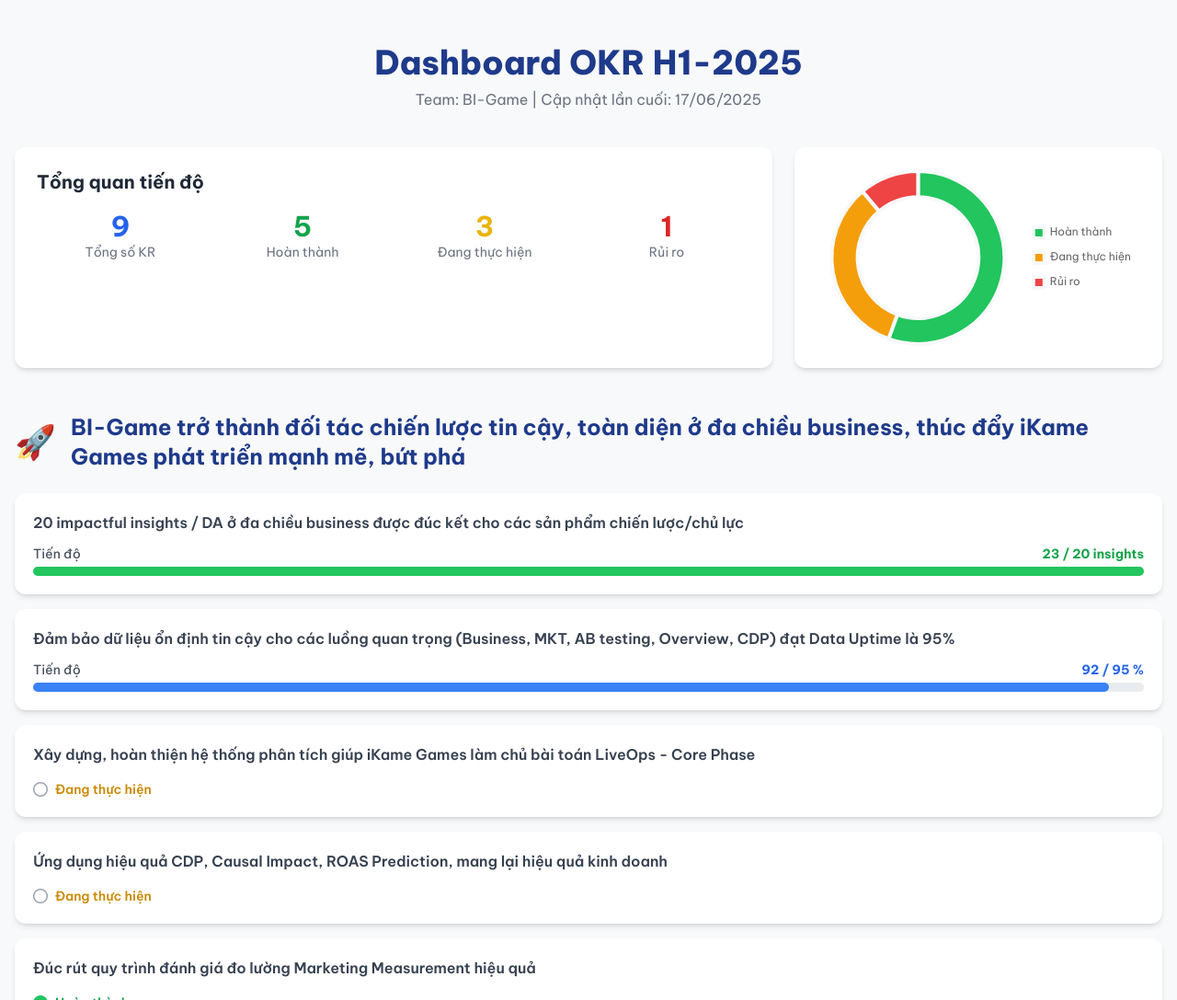
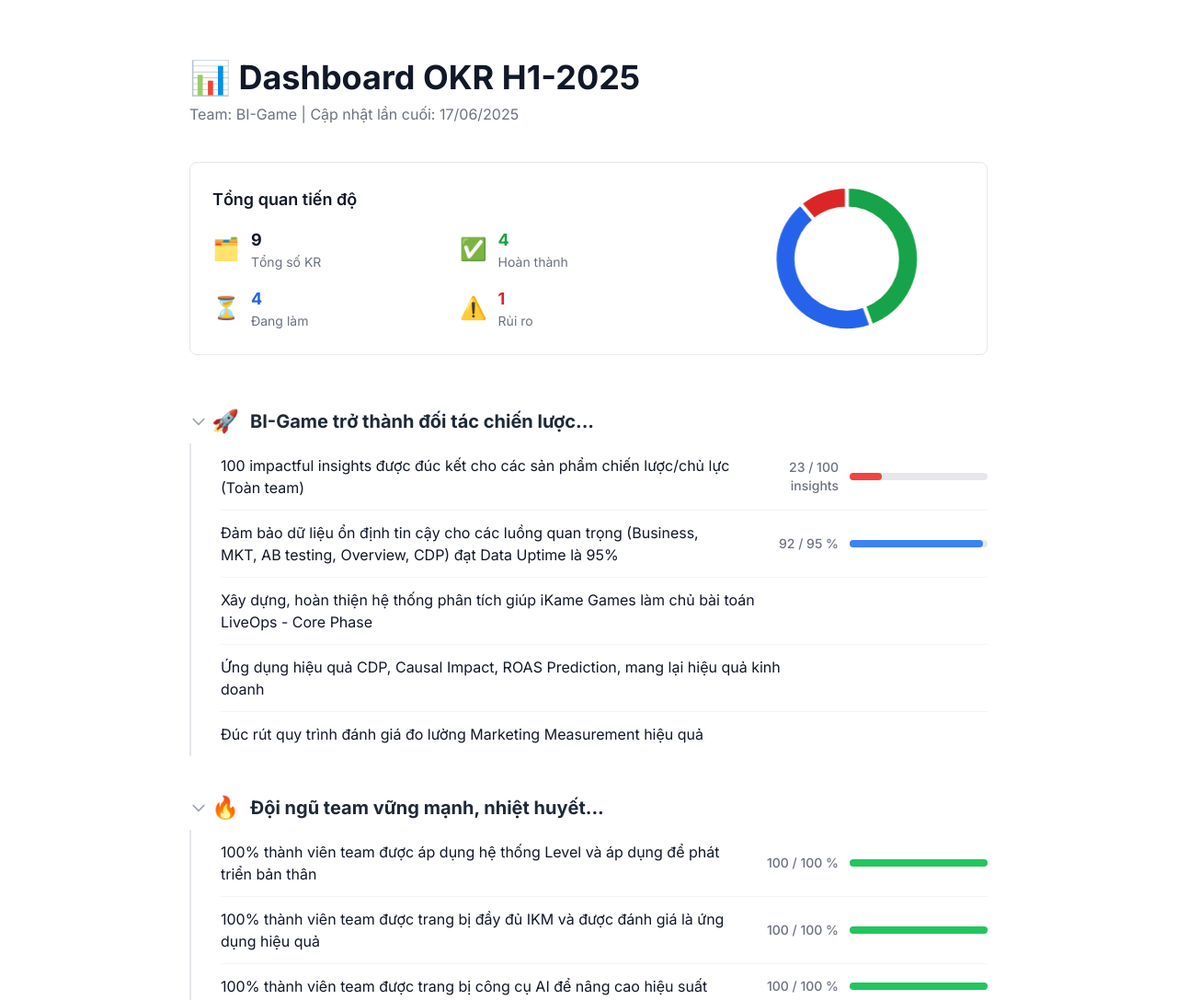
Before and after one commit to congtt041195/okr-dashboard, a plain HTML site: page index.html in a window 1280 px wide. Shown: the top 1087 px of the page at 92% size. Drawn offline with nearby package versions, Linux system fonts and the light colour scheme.

Commit message:
Update index.html

```diff
--- a/index.html
+++ b/index.html
@@ -3,113 +3,116 @@
 <head>
     <meta charset="UTF-8">
     <meta name="viewport" content="width=device-width, initial-scale=1.0">
-    <title>Dashboard Theo Dõi OKR - BI Game Team</title>
+    <title>Dashboard OKR H1-2025 | BI Game Team</title>
     <script src="https://cdn.tailwindcss.com"></script>
     <script src="https://cdn.jsdelivr.net/npm/chart.js"></script>
     <link rel="preconnect" href="https://fonts.googleapis.com">
     <link rel="preconnect" href="https://fonts.gstatic.com" crossorigin>
-    <link href="https://fonts.googleapis.com/css2?family=Be+Vietnam+Pro:wght@400;500;600;700;800&display=swap" rel="stylesheet">
-    <link href="https://cdnjs.cloudflare.com/ajax/libs/font-awesome/6.0.0-beta3/css/all.min.css" rel="stylesheet">
+    <link href="https://fonts.googleapis.com/css2?family=Inter:wght@400;500;600;700&display=swap" rel="stylesheet">
     <style>
         body {
-            font-family: 'Be Vietnam Pro', sans-serif;
-            background-color: #f8f9fa;
+            font-family: 'Inter', -apple-system, BlinkMacSystemFont, "Segoe UI", Roboto, "Helvetica Neue", Arial, sans-serif;
+            background-color: #FFFFFF;
         }
-        .card {
-            background-color: #ffffff;
-            border-radius: 0.75rem;
-            box-shadow: 0 4px 6px -1px rgb(0 0 0 / 0.1), 0 2px 4px -2px rgb(0 0 0 / 0.1);
-            transition: transform 0.3s ease, box-shadow 0.3s ease;
+        .notion-page-container {
+            max-width: 900px;
+            margin: 0 auto;
         }
-        .card:hover {
-            transform: translateY(-5px);
-            box-shadow: 0 10px 15px -3px rgb(0 0 0 / 0.1), 0 4px 6px -2px rgb(0 0 0 / 0.1);
+        .toggle-icon {
+            transition: transform 0.2s ease-in-out;
         }
-        .progress-bar-bg {
-            background-color: #e9ecef;
+        .toggle-icon.open {
+            transform: rotate(90deg);
         }
-        .progress-bar {
-            transition: width 0.5s ease-in-out;
-        }
-        .objective-title {
-            color: #1e3a8a;
+        .progress-bar-wrapper {
+            width: 150px;
         }
     </style>
 </head>
-<body class="antialiased text-gray-800">
+<body class="text-gray-900">
 
-    <div class="container mx-auto px-4 py-8 md:py-12">
-        <!-- Header -->
-        <header class="text-center mb-10">
-            <h1 class="text-3xl md:text-4xl font-extrabold objective-title">Dashboard OKR H1-2025</h1>
-            <p class="text-gray-500 mt-2">Team: BI-Game | Cập nhật lần cuối: 17/06/2025</p>
+    <div class="notion-page-container px-4 py-12 md:py-16">
+        <!-- Page Header -->
+        <header class="mb-10">
+            <h1 class="text-4xl font-bold mb-2">📊 Dashboard OKR H1-2025</h1>
+            <p class="text-gray-500">Team: BI-Game | Cập nhật lần cuối: 17/06/2025</p>
         </header>
 
         <!-- Summary Section -->
-        <section id="summary" class="mb-12">
-            <div class="grid grid-cols-1 md:grid-cols-3 gap-6">
-                <div class="card p-6 col-span-1 md:col-span-2">
-                    <h2 class="text-xl font-bold mb-4">Tổng quan tiến độ</h2>
-                    <div class="grid grid-cols-2 lg:grid-cols-4 gap-4 text-center">
+        <section id="summary" class="mb-12 border border-gray-200 rounded-lg p-6">
+             <div class="grid grid-cols-1 md:grid-cols-3 gap-6 items-center">
+                <div class="col-span-1 md:col-span-2">
+                    <h2 class="text-lg font-semibold mb-4">Tổng quan tiến độ</h2>
+                    <div class="grid grid-cols-2 gap-y-4">
+                        <div class="flex items-center space-x-3">
+                            <span class="text-2xl">🗂️</span>
                             <div>
-                            <p class="text-3xl font-bold text-blue-600" id="total-krs">9</p>
+                                <p class="font-bold text-lg" id="total-krs">9</p>
                                 <p class="text-sm text-gray-500">Tổng số KR</p>
                             </div>
+                        </div>
+                        <div class="flex items-center space-x-3">
+                            <span class="text-2xl">✅</span>
                             <div>
-                            <p class="text-3xl font-bold text-green-600" id="completed-krs">4</p>
+                                <p class="font-bold text-lg text-green-600" id="completed-krs">4</p>
                                 <p class="text-sm text-gray-500">Hoàn thành</p>
                             </div>
+                        </div>
+                        <div class="flex items-center space-x-3">
+                            <span class="text-2xl">⏳</span>
                             <div>
-                            <p class="text-3xl font-bold text-yellow-500" id="inprogress-krs">4</p>
-                            <p class="text-sm text-gray-500">Đang thực hiện</p>
+                                <p class="font-bold text-lg text-blue-600" id="inprogress-krs">4</p>
+                                <p class="text-sm text-gray-500">Đang làm</p>
                             </div>
+                        </div>
+                         <div class="flex items-center space-x-3">
+                            <span class="text-2xl">⚠️</span>
                             <div>
-                            <p class="text-3xl font-bold text-red-600" id="atrisk-krs">1</p>
+                                <p class="font-bold text-lg text-red-600" id="atrisk-krs">1</p>
                                 <p class="text-sm text-gray-500">Rủi ro</p>
                             </div>
                         </div>
                     </div>
-                <div class="card p-6 flex items-center justify-center">
-                     <div class="w-full h-48"><canvas id="krStatusChart"></canvas></div>
                 </div>
+                <div class="w-full h-40"><canvas id="krStatusChart"></canvas></div>
             </div>
         </section>
 
         <!-- Objectives Section -->
-        <main class="space-y-12">
+        <main class="space-y-8">
             <!-- Objective 1 -->
             <section id="objective-1">
-                <div class="flex items-start md:items-center mb-6">
-                    <span class="text-4xl mr-4">🚀</span>
-                    <h2 class="text-2xl font-bold objective-title">BI-Game trở thành đối tác chiến lược tin cậy, toàn diện ở đa chiều business, thúc đẩy iKame Games phát triển mạnh mẽ, bứt phá</h2>
+                <div class="objective-toggle flex items-center cursor-pointer py-2 group">
+                    <svg class="toggle-icon open w-5 h-5 mr-1 text-gray-400 group-hover:text-gray-600" fill="none" stroke="currentColor" viewBox="0 0 24 24" xmlns="http://www.w3.org/2000/svg"><path stroke-linecap="round" stroke-linejoin="round" stroke-width="2" d="M9 5l7 7-7 7"></path></svg>
+                    <span class="text-2xl mr-3">🚀</span>
+                    <h2 class="text-xl font-bold text-gray-800">BI-Game trở thành đối tác chiến lược...</h2>
                 </div>
-                <div id="objective-1-krs" class="space-y-4">
+                <div class="kr-container pl-8 border-l-2 border-gray-200">
                     <!-- KRs will be injected here by JS -->
                 </div>
             </section>
 
             <!-- Objective 2 -->
             <section id="objective-2">
-                <div class="flex items-start md:items-center mb-6">
-                    <span class="text-4xl mr-4">🔥</span>
-                    <h2 class="text-2xl font-bold objective-title">Đội ngũ team vững mạnh, nhiệt huyết, sáng tạo, không ngừng nâng tầm</h2>
+                 <div class="objective-toggle flex items-center cursor-pointer py-2 group">
+                    <svg class="toggle-icon open w-5 h-5 mr-1 text-gray-400 group-hover:text-gray-600" fill="none" stroke="currentColor" viewBox="0 0 24 24" xmlns="http://www.w3.org/2000/svg"><path stroke-linecap="round" stroke-linejoin="round" stroke-width="2" d="M9 5l7 7-7 7"></path></svg>
+                    <span class="text-2xl mr-3">🔥</span>
+                    <h2 class="text-xl font-bold text-gray-800">Đội ngũ team vững mạnh, nhiệt huyết...</h2>
                 </div>
-                <div id="objective-2-krs" class="space-y-4">
+                 <div class="kr-container pl-8 border-l-2 border-gray-200">
                      <!-- KRs will be injected here by JS -->
                 </div>
             </section>
         </main>
-
     </div>
 
     <script>
     document.addEventListener('DOMContentLoaded', function() {
 
         // --- DATA SOURCE ---
-        // You can easily update the progress here
         const okrData = {
             objective1: [
-                { type: 'metric', title: '20 impactful insights / DA ở đa chiều business được đúc kết cho các sản phẩm chiến lược/chủ lực', current: 23, target: 20, unit: 'insights' },
+                { type: 'metric', title: '100 impactful insights được đúc kết cho các sản phẩm chiến lược/chủ lực (Toàn team)', current: 23, target: 100, unit: 'insights' },
                 { type: 'metric', title: 'Đảm bảo dữ liệu ổn định tin cậy cho các luồng quan trọng (Business, MKT, AB testing, Overview, CDP) đạt Data Uptime là 95%', current: 92, target: 95, unit: '%' },
                 { type: 'task', title: 'Xây dựng, hoàn thiện hệ thống phân tích giúp iKame Games làm chủ bài toán LiveOps - Core Phase', completed: false },
                 { type: 'task', title: 'Ứng dụng hiệu quả CDP, Causal Impact, ROAS Prediction, mang lại hiệu quả kinh doanh', completed: false },
@@ -117,105 +120,88 @@
             ],
             objective2: [
                 { type: 'metric', title: '100% thành viên team được áp dụng hệ thống Level và áp dụng để phát triển bản thân', current: 100, target: 100, unit: '%' },
-                { type: 'metric', title: '100% thành viên team được trang bị đầy đủ IKM và được đánh giá là ứng dụng hiệu quả để nâng cao hiệu quả công việc', current: 100, target: 100, unit: '%' },
-                { type: 'metric', title: '100% thành viên team được trang bị công cụ AI để nâng cao hiệu suất của team', current: 100, target: 100, unit: '%' },
+                { type: 'metric', title: '100% thành viên team được trang bị đầy đủ IKM và được đánh giá là ứng dụng hiệu quả', current: 100, target: 100, unit: '%' },
+                { type: 'metric', title: '100% thành viên team được trang bị công cụ AI để nâng cao hiệu suất', current: 100, target: 100, unit: '%' },
                 { type: 'metric', title: 'Tuyển dụng và onboard thành công 03 Data Analyst trong H1-2025', current: 2, target: 3, unit: 'người' },
             ]
         };
 
-        const krContainer1 = document.getElementById('objective-1-krs');
-        const krContainer2 = document.getElementById('objective-2-krs');
+        const krContainer1 = document.querySelector('#objective-1 .kr-container');
+        const krContainer2 = document.querySelector('#objective-2 .kr-container');
 
-        let completedCount = 0;
-        let inProgressCount = 0;
-        let atRiskCount = 0;
+        let summary = { completed: 0, inProgress: 0, atRisk: 0 };
 
-        function createKrCard(kr) {
+        function createKrRow(kr) {
             let progressHtml = '';
             let progress = 0;
-            let isCompleted = false;
-            let isAtRisk = false;
+            let status = 'inProgress';
 
             if (kr.type === 'metric') {
                 progress = kr.target > 0 ? (kr.current / kr.target) * 100 : 100;
-                isCompleted = progress >= 100;
-                isAtRisk = progress < 70; // Example threshold for "at risk"
+                if (progress >= 100) status = 'completed';
+                else if (progress < 50) status = 'atRisk'; // Example risk threshold
 
                 const displayProgress = Math.min(progress, 100);
-                const color = isCompleted ? 'bg-green-500' : (progress > 70 ? 'bg-blue-500' : 'bg-yellow-500');
+                const color = status === 'completed' ? 'bg-green-500' : status === 'atRisk' ? 'bg-red-500' : 'bg-blue-500';
 
                 progressHtml = `
-                    <div class="flex justify-between items-center mt-3 mb-1 text-sm">
-                        <span class="font-medium text-gray-600">Tiến độ</span>
-                        <span class="font-bold ${isCompleted ? 'text-green-600' : 'text-blue-600'}">${kr.current} / ${kr.target} ${kr.unit}</span>
+                    <div class="flex items-center space-x-3">
+                        <span class="text-sm font-medium text-gray-500 w-24 text-right">${kr.current} / ${kr.target} ${kr.unit}</span>
+                        <div class="progress-bar-wrapper bg-gray-200 rounded-full h-2">
+                            <div class="${color} h-2 rounded-full" style="width: ${displayProgress}%"></div>
                         </div>
-                    <div class="w-full progress-bar-bg rounded-full h-2.5">
-                        <div class="progress-bar ${color} h-2.5 rounded-full" style="width: ${displayProgress}%"></div>
                     </div>
                 `;
             } else if (kr.type === 'task') {
-                isCompleted = kr.completed;
-                const iconClass = isCompleted ? 'fa-solid fa-circle-check text-green-500' : 'fa-regular fa-circle text-gray-400';
-                const textClass = isCompleted ? 'text-green-600' : 'text-yellow-600';
-                const statusText = isCompleted ? 'Hoàn thành' : 'Đang thực hiện';
+                status = kr.completed ? 'completed' : 'inProgress';
+                const iconClass = kr.completed ? 'text-green-500' : 'text-gray-400';
+                const icon = kr.completed ? 'fa-solid fa-circle-check' : 'fa-regular fa-circle';
 
-                progressHtml = `
-                    <div class="mt-4 flex items-center">
-                        <i class="${iconClass} mr-2"></i>
-                        <span class="font-semibold text-sm ${textClass}">${statusText}</span>
-                    </div>
-                `;
+                progressHtml = `<div class="w-44 text-right"><i class="${icon} ${iconClass}"></i></div>`;
             }
 
-            // Update counters
-            if (isCompleted) {
-                completedCount++;
-            } else if (isAtRisk) {
-                atRiskCount++;
-                inProgressCount++; // At risk is also in progress
-            }
-            else {
-                inProgressCount++;
+            // Update summary
+            summary[status]++;
+
+            const row = document.createElement('div');
+            row.className = 'flex justify-between items-center py-3 border-b border-gray-100 last:border-b-0';
+            row.innerHTML = `
+                <p class="flex-1 pr-4">${kr.title}</p>
+                ${progressHtml}
+            `;
+            return row;
         }
 
-            return `
-                <div class="card p-5">
-                    <p class="font-semibold text-gray-700">${kr.title}</p>
-                    ${progressHtml}
-                </div>
-            `;
-        }
+        okrData.objective1.forEach(kr => krContainer1.appendChild(createKrRow(kr)));
+        okrData.objective2.forEach(kr => krContainer2.appendChild(createKrRow(kr)));
 
-        okrData.objective1.forEach(kr => {
-            krContainer1.innerHTML += createKrCard(kr);
-        });
-
-        okrData.objective2.forEach(kr => {
-            krContainer2.innerHTML += createKrCard(kr);
-        });
-
-        // --- Update Summary ---
+        // --- Update Summary Display ---
         const allKrs = [...okrData.objective1, ...okrData.objective2];
         document.getElementById('total-krs').textContent = allKrs.length;
-        document.getElementById('completed-krs').textContent = completedCount;
-        document.getElementById('inprogress-krs').textContent = inProgressCount - atRiskCount; // Real in-progress
-        document.getElementById('atrisk-krs').textContent = atRiskCount;
+        document.getElementById('completed-krs').textContent = summary.completed;
+        document.getElementById('inprogress-krs').textContent = summary.inProgress;
+        document.getElementById('atrisk-krs').textContent = summary.atRisk;
 
+        // --- Toggles ---
+        document.querySelectorAll('.objective-toggle').forEach(toggle => {
+            toggle.addEventListener('click', () => {
+                const icon = toggle.querySelector('.toggle-icon');
+                const container = toggle.nextElementSibling;
+                icon.classList.toggle('open');
+                container.classList.toggle('hidden');
+            });
+        });
 
         // --- Render Chart ---
         const ctx = document.getElementById('krStatusChart').getContext('2d');
         new Chart(ctx, {
             type: 'doughnut',
             data: {
-                labels: ['Hoàn thành', 'Đang thực hiện', 'Rủi ro'],
+                labels: ['Hoàn thành', 'Đang làm', 'Rủi ro'],
                 datasets: [{
-                    data: [completedCount, inProgressCount - atRiskCount, atRiskCount],
-                    backgroundColor: [
-                        '#22c55e', // green-500
-                        '#f59e0b', // yellow-500
-                        '#ef4444', // red-500
-                    ],
-                    borderColor: '#f8f9fa',
+                    data: [summary.completed, summary.inProgress, summary.atRisk],
+                    backgroundColor: ['#16a34a', '#2563eb', '#dc2626'],
+                    borderColor: '#FFFFFF',
                     borderWidth: 4,
                 }]
             },
@@ -224,20 +210,9 @@
                 maintainAspectRatio: false,
                 cutout: '70%',
                 plugins: {
-                    legend: {
-                        position: 'right',
-                        labels: {
-                            boxWidth: 12,
-                            padding: 15,
-                            font: {
-                                family: "'Be Vietnam Pro', sans-serif",
-                            }
-                        }
-                    },
+                    legend: { display: false },
                     tooltip: {
-                         font: {
-                            family: "'Be Vietnam Pro', sans-serif",
-                        },
+                         font: { family: "'Inter', sans-serif" },
                     }
                 }
             }
```
Lines whose indentation alone changed are shown as unchanged.
